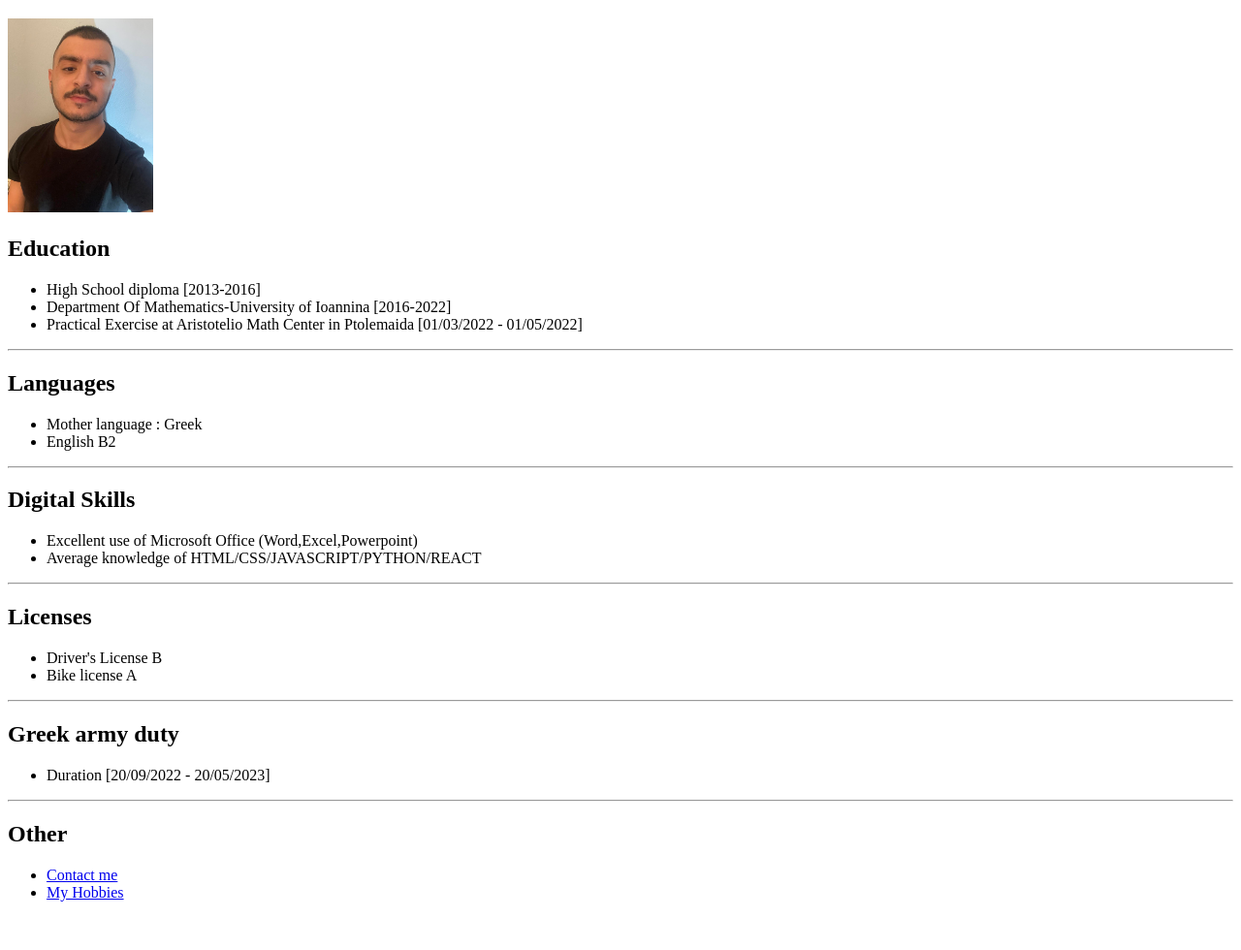
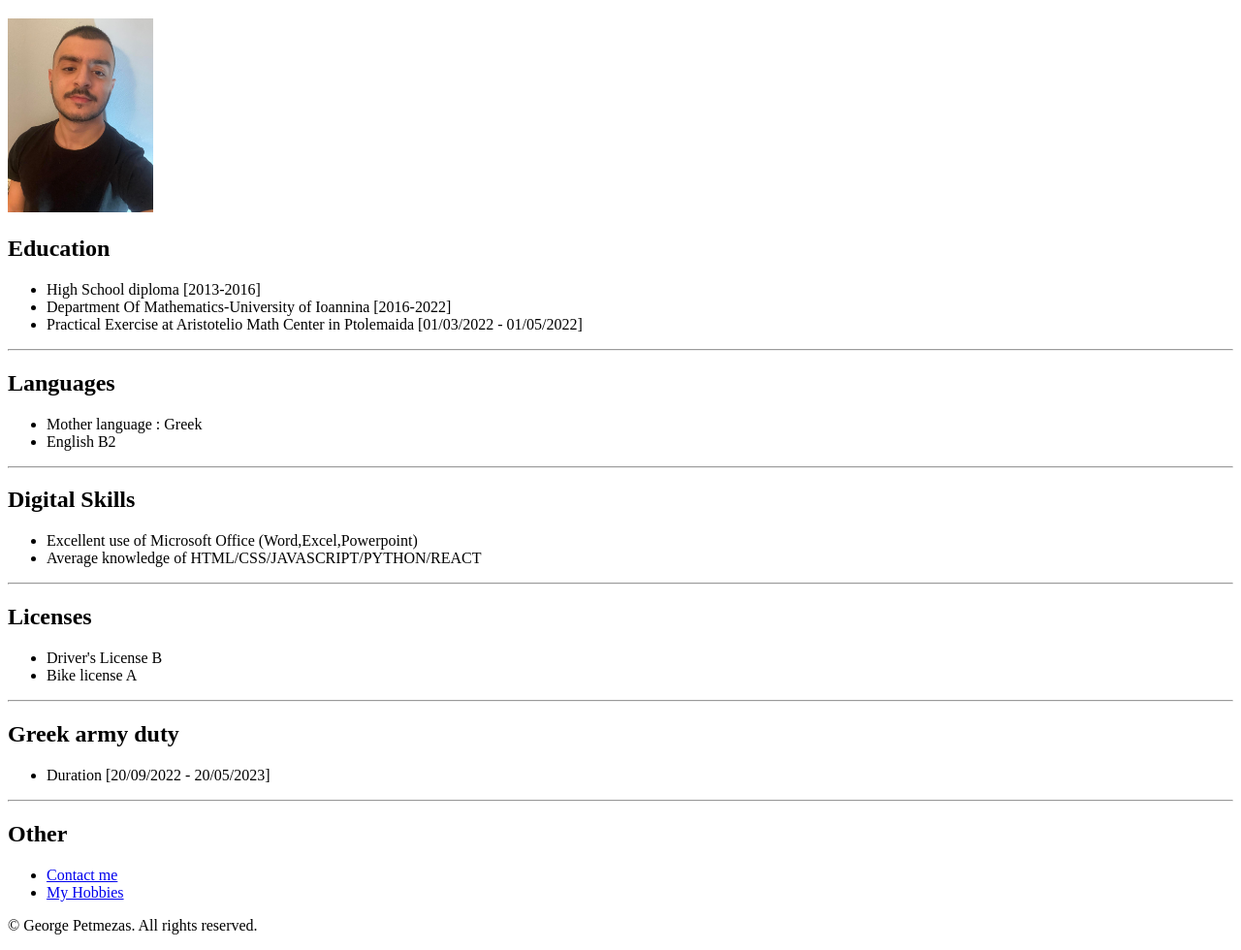
Before and after one commit to Georgepp24/html-portfolio, a plain HTML site: page index.html in a window 1280 px wide. Shown: the part 61-1041 px from the top of the page at 97% size. Before the commit the page ends 1007 px from the top, so only its background shows below. Drawn offline with Linux system fonts and the light colour scheme.

Commit message:
index.html

```diff
--- a/index.html
+++ b/index.html
@@ -42,11 +42,8 @@
             <li><a href="./Contact me.html">Contact me</a></li>
             <li><a href="./Hobbies.html">My Hobbies</a></li>
         </ul>
-
-
-
-
-
-
-    </body>
+        <footer>
+            <p>© George Petmezas. All rights reserved.</p>
+          </footer>
+         </body>
 </html>
```
